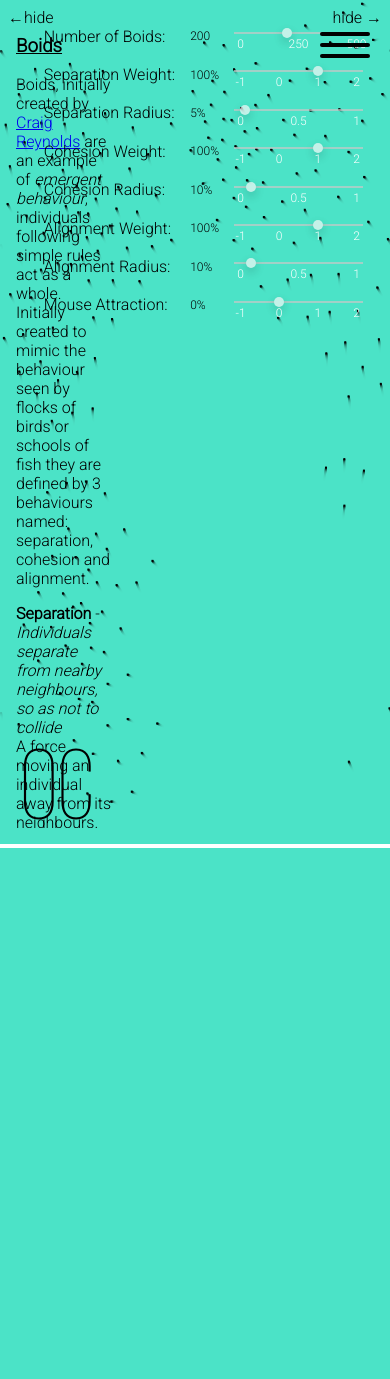
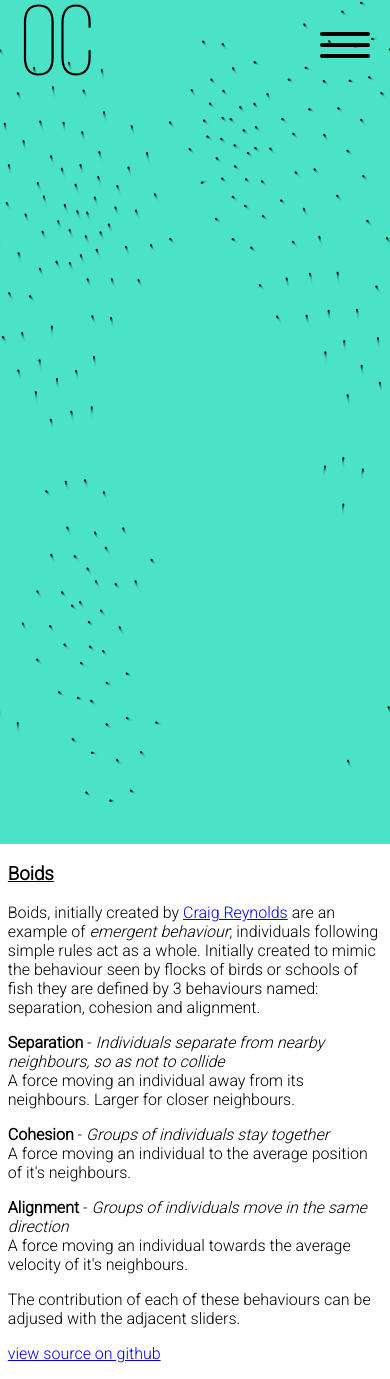
Before and after one commit to ocheal/website, a Flask app: page /boids/ in a window 390 px wide. Before the commit the page ends 848 px from the top, so only its background shows below. Run offline with Flask 2, Linux system fonts and the light colour scheme.

Commit message:
Update boids layout to be framed and cleaner. Some bugfixes

```diff
--- a/website/projects/boids/static/css/boids.css
+++ b/website/projects/boids/static/css/boids.css
@@ -6,10 +6,8 @@
 body {
     margin: 0;
     padding: 0;
-    overflow: hidden;
     font-family: 'Roboto';
-    height: 100vh;
-    width: 100vw;
+    overflow-x: hidden;
 }
 
 #menu-toggle {
@@ -21,24 +19,35 @@ body {
     cursor: pointer;
     z-index: 999;
 }
-@media only screen and (min-width: 768px) {
-    /* For Desktop */
-    #menu-toggle {
-        display: none;
-    }
+
+#canvas-container {
+    width: 100vw;
+    height: 100vh;
+    margin: 0;
+}
+
+#canvas-container.background {
+    opacity: 50%;
 }
 
 #info {
-    position: absolute;
+    position: relative;
     margin: 1em;
-    width: 25%;
-    height: calc(100vh - 2*1em);
-    overflow: auto;
-    transition: ease 0.75s;
+    margin: 2vw;
 }
 
-#info.hidden {
-    transform: translateX(calc(-100% - 1em));
+@media only screen and (min-width: 768px) {
+    /* For Desktop */
+    #canvas-container {
+        width: 80vw;
+        height: 80vh;
+        margin: 2vw auto;
+    }
+    #info {
+        width: 50vw;
+        text-align: center;
+        margin: 0 auto;
+    }
 }
 
 .button {
@@ -52,7 +61,7 @@ body {
 #initials{
     position: absolute;
     left: 0%;
-    bottom: 0%;
+    top: 0%;
     font-size: 100px;
     font-family: var(--title-font);
     text-decoration: none;
@@ -60,52 +69,25 @@ body {
     margin: 0 0.2em;
 }
 
-#info-button {
-    position: absolute;
-}
-#info-button::before {
-    content: "\2190 hide";
-}
-#info-button.hidden::before {
-    content: "show \2192";
-}
-
-#controls-button {
-    position: absolute;
-    right: 0%;
-}
-#controls-button::before {
-    content: "hide \2192";
-}
-#controls-button.hidden::before {
-    content: "\2190 show";
-}
-
 #sliders {
     position: absolute;
-    right: 0%;
-    margin: 1em;
-    padding: 0em 0.5em;
-    transition: ease .75s;
+    left: 50%;
+    top: 100px;
+    transform: translateX(-50%);
+    padding: 0 0.5em;
 }
 #sliders.hidden {
-    transform: translateX(calc(100% + 1.5em));
-}
-
-.slider-display {
-    font-size: 0.75em;
-    padding: 0 1em;
+    visibility: hidden;
 }
 
 .range-input {
     -webkit-appearance: none;
     appearance: none;
     height: 2px;
+    width: 90vw;
+    max-width: 512px;
     background: rgb(200, 200, 200);
     outline: none;
-    opacity: 0.7;
-    -webkit-transition: .2s;
-    transition: opacity .2s;
     margin-left: 0;
     margin-right: 0;
 }
@@ -144,9 +126,46 @@ body {
     display: flex;
     justify-content: center;
     text-align: center;
-    color: white;
+    /* color: white; */
     font-size: 0.75em;
     width: 0.75em;
     height: 0;
     line-height: 12px;
 }
+
+@media only screen and (min-width: 768px) {
+    /* For Desktop */
+    #sliders {
+        top: 40vh;
+        transform: translateX(-50%) translateY(-50%);
+    }
+    .range-input {
+        width: 70vw;
+    }
+}
+
+.project-button { /* see https://codepen.io/seme332/pen/reJOwo */
+    color: #000;
+    background-color: #fff;
+    border: none;
+    border-radius: 5px;
+    box-shadow: 0px 8px 15px rgba(0, 0, 0, 0.1);
+    cursor: pointer;
+    outline: none;
+    text-decoration: none;
+}
+
+.slider-button {
+    float: left;
+    width: calc(50% - 1em);
+    height: 50px;
+    line-height: 50px;
+    text-align: center;
+    margin: 0.5em;
+}
+
+.project-button:hover {
+    background-color: rgba(50, 225, 175, 0.75);
+    box-shadow: 0px 15px 20px rgba(46, 229, 157, 0.4);
+    color: #fff;
+}
--- a/website/projects/boids/static/javascript/boids.js
+++ b/website/projects/boids/static/javascript/boids.js
@@ -52,11 +52,10 @@ class Boid {
         this.velocity = velocity;
         this.acceleration = Vector2D.zeros();
         this.external = Vector2D.zeros();
-
         this.forces = {"separation": new Separation(0.05),
                        "alignment": new Alignment(0.1),
                        "cohesion": new Cohesion(0.1),
-                       "mouse": new MouseAttractor(0.)} //weight not radius
+                       "mouse": new MouseAttractor(1.0, 0.0)}
     }
 
     apply_boundary() {
@@ -204,13 +203,8 @@ class Breakaway extends Force {
     }
 }
 
-class MouseAttractor extends Force {
-    get factor() {
-        return 0.0005;
-    }
-
-    constructor(weight=1.) {
-        super(undefined, weight);
+class MousePosition {
+    constructor() {
         this.position = Vector2D.zeros();
         this.in_element = false;
         canvas.addEventListener("mouseenter", () => {this.in_element=true;});
@@ -218,9 +212,17 @@ class MouseAttractor extends Force {
         canvas.addEventListener("mousemove", (e) => {this.position.x = e.clientX/canvas.offsetWidth;
                                                      this.position.y = e.clientY/canvas.offsetHeight;});
     }
+}
+mouse_position = new MousePosition()
+
+class MouseAttractor extends Force {
+    get factor() {
+        return 0.0005;
+    }
+
     force (boid, others, distances) {
-        if (this.in_element) {
-            return this.position.subtract(boid.position);
+        if (mouse_position.in_element) {
+            return mouse_position.position.subtract(boid.position);
         }
         return Vector2D.zeros();
     }
--- a/website/projects/boids/static/markdown/boids.md
+++ b/website/projects/boids/static/markdown/boids.md
@@ -13,4 +13,4 @@ A force moving an individual towards the average velocity of it's neighbours.
 
 The contribution of each of these behaviours can be adjused with the adjacent sliders.
 
-[view source on github](https://github.com/ocheal/website/tree/master/website/projects/boids)
+[view source on github](https://github.com/olicheal/website/tree/master/website/projects/boids)
--- a/website/projects/boids/templates/boids.html
+++ b/website/projects/boids/templates/boids.html
@@ -9,6 +9,7 @@
         <script src="{{ url_for('static', filename='js/interactive.js') }}"></script>
     </head>
 	<body>
+		<div>
 			<div id="menu-toggle">
 				<svg class="" id="hamburger" viewBox="0 0 100 80" width="50" height="50">
 					<rect y="14" width="100" height="8" rx="4"></rect>
@@ -20,100 +21,73 @@
 					<rect x="0" y="36" width="80" height="8" rx="4", transform="rotate(45, 40, 40)"></rect>
 				</svg>
 			</div>
-		<div class="button" id="info-button"></div>
-		<div id="info">
-			{{ info|safe }}
+			<div id="canvas-container">
+				<canvas id="canvas"></canvas>
 			</div>
-		<div class="button" id="controls-button"></div>
-		<table id="sliders">
+			<div id="sliders" class="hidden">
+				<table>
 					<tr>
-				<td>Number of Boids:</td>
-				<td class="slider-display" id="boid-number-value">200</td>
+						<td style="font-weight: bold;">Number of Boids</td>
+					</tr>
+					<tr>
 						<td class="slider">
 							<input type="range" class="range-input" id="boid-number"
 								min="0" max="500" value="200" step="10"
 								oninput="add_remove_boids(this.value)">
-					<div class="slider-ticks">
-						<option>0</option>
-						<option>250</option>
-						<option>500</option>
-					</div>
 						</td>
 					</tr>
 					{% for behaviour in ["separation", "cohesion", "alignment"] %}
 					<tr>
-				<td>{{ behaviour.title() }} Weight:</td>
-				<td class="slider-display" id="{{ behaviour }}-weight-value">1.</td>
+						<td style="padding: 1em 0 0 0; font-weight: bold;">{{ behaviour.title() }}</td>
+					</tr>
+					<tr>
+						<td style="padding: 0 0em;">Weight</td>
+					</tr>
+					<tr>
 						<td class="slider">
 							<input type="range" class="range-input" id="{{ behaviour }}-weight"
-						   min="-1" max="2" value="1" step="0.05"
+								min="0" max="2" value="0." step="0.02"
 								oninput="slider_input('{{ behaviour }}', 'weight', this.value)">
-					<div class="slider-ticks">
-						<option>-1</option>
-						<option>0</option>
-						<option>1</option>
-						<option>2</option>
-					</div>
 						</td>
 					</tr>
 					<tr>
-				<td>{{ behaviour.title() }} Radius:</td>
-				<td class="slider-display" id="{{ behaviour }}-radius-value">0.5</td>
+						<td style="padding: 0 0em;">Radius</td>
+					</tr>
+					<tr>
 						<td class="slider">
 							<input type="range" class="range-input" id="{{ behaviour }}-radius"
-					       min="0" max="1" value="0.5" step="0.01"
+								min="0" max="0.2" value="0." step="0.002"
 								oninput="slider_input('{{ behaviour }}', 'radius', this.value)">
-					<div class="slider-ticks">
-						<option>0</option>
-						<option>0.5</option>
-						<option>1</option>
-					</div>
 						</td>
 					</tr>
 					{% endfor %}
 					<tr>
-				<td>Mouse Attraction:</td>
-				<td class="slider-display" id="mouse-weight-value">0.5</td>
+						<td style="padding: 1em 0 0 0; font-weight: bold;">Mouse Attraction</td>
+					</tr>
+					<tr>
 						<td class="slider">
 							<input type="range" class="range-input" id="mouse-weight"
-						   min="-1" max="2" value="1" step="0.05"
+								min="0" max="1" value="0" step="0.05"
 								oninput="slider_input('mouse', 'weight', this.value)">
-					<div class="slider-ticks">
-						<option>-1</option>
-						<option>0</option>
-						<option>1</option>
-						<option>2</option>
-					</div>
 						</td>
 					</tr>
 				</table>
+				<div class="clearfix">
+					<div class="project-button slider-button" id="reposition">Reposition</div>
+					<div class="project-button slider-button" id="reset">Reset</div>
+				</div>
+			</div>
+		</div>
+		<div id="info">
+			{{ info|safe }}
+		</div>
 		<a class="h-pointer" href="{{url_for('index')}}" id="initials">OC</a>
 		<script src="{{ url_for('.static', filename='javascript/vector2d.js') }}"></script>
 		<script src="{{ url_for('.static', filename='javascript/boids.js') }}"></script>
         <script>
-			function setupCanvas(canvas) {
-				// Get the device pixel ratio, falling back to 1.
-				var dpr = window.devicePixelRatio || 1;
-				resize_canvas()
-				console.log(dpr);
-				// Get the size of the canvas in CSS pixels.
-				var rect = canvas.getBoundingClientRect();
-				// Give the canvas pixel dimensions of their CSS
-				// size * the device pixel ratio.
-				canvas.width = rect.width * dpr;
-				canvas.height = rect.height * dpr;
-				var ctx = canvas.getContext('2d');
-				console.log(canvas.width);
-				// Scale all drawing operations by the dpr, so you
-				// don't have to worry about the difference.
-				ctx.scale(dpr, dpr);
-				return ctx;
-			}
-			var canvas = document.createElement('canvas')
+			var canvas = document.getElementById('canvas')
 			  , ctx = canvas.getContext('2d')
 			  , boids = new Boids(200);
-
-			document.body.appendChild(canvas);
 
 			var id = setInterval(frame, 15);
 			function frame() {
@@ -123,10 +97,12 @@
 
 			var dpr = window.devicePixelRatio || 1;
             function resize_canvas() {
-				canvas.style.width = window.innerWidth + "px";
-				canvas.style.height = window.innerHeight + "px";
-                canvas.width = window.innerWidth * dpr;
-                canvas.height = window.innerHeight * dpr;
+				// Visually fill parent
+				canvas.style.width = "100%";
+				canvas.style.height = "100%";
+				// set internal size to match.
+				canvas.width  = canvas.offsetWidth * dpr;
+				canvas.height = canvas.offsetHeight * dpr;
 			};
 			function onresize() {
 				resize_canvas();
@@ -144,22 +120,17 @@
 				let dims = new Vector2D(canvas.width, canvas.height);
 				for (let boid of boids.boids) {
 					let pos = boid.position.mult(dims)
-					ctx.fillRect(pos.x, pos.y, 2, 2)
+					ctx.beginPath();
+					ctx.arc(pos.x, pos.y, 1, 0, 2 * Math.PI);
+					ctx.fill();
 				}
 			}
 
-			function slider_display(id, value, percent=true) {
-				if (percent) {
-					value = Math.round(100*value)+"%";
-				}
-				document.getElementById(`${id}-value`).innerHTML = value;
-			}
-
 			function slider_input(behaviour, parameter, value) {
+				console.log(behaviour, parameter, value)
 				for (let boid of boids.boids) {
 					boid.forces[behaviour][parameter] = value;
 				}
-				slider_display(`${behaviour}-${parameter}`, value)
 			}
 
 			function add_remove_boids(value) {
@@ -173,16 +144,15 @@
 				while (value < boids.boids.length) {
 					boids.boids.pop();
 				}
-				slider_display("boid-number", value, false)
 			}
 
 			// Slider Initial Values
 			function slider_init(id, value, percent=true)  {
 				let slider = document.getElementById(id);
 				slider.value = value;
-				slider_display(id, value, percent);
+				// slider_display(id, value, percent);
 			}
-			(() => {
+			function slider_set_from_boids() {
 				let reference_boid = boids.boids[0];
 				for (let behaviour of ["separation", "cohesion", "alignment"]) {
 					slider_init(`${behaviour}-weight`, reference_boid.forces[behaviour].weight);
@@ -190,22 +160,36 @@
 				}
 				slider_init('mouse-weight', reference_boid.forces["mouse"].weight);
 				slider_init('boid-number', boids.boids.length, false);
-			})();
+			}
+			slider_set_from_boids();
+
+			function reposition_boids() {
+				for (let boid of boids.boids) {
+					boid.position = Vector2D.random()
+					boid.velocity = Vector2D.zeros()
+				}
+			}
+
+			function reset_boids(){
+				reposition_boids()
+				reference_boid = new Boid()
+				for (let boid of boids.boids) {
+					boid.forces = Object.assign(boid.forces, reference_boid.forces);
+				}
+				slider_set_from_boids();
+			}
 		</script>
 		<script>
-			var info_button = document.getElementById("info-button");
-			var controls_button = document.getElementById("controls-button");
-
-			info_button.addEventListener("click", class_toggle("info", "hidden", false));
-			info_button.addEventListener("click", class_toggle("info-button", "hidden", false));
-			controls_button.addEventListener("click", class_toggle("sliders", "hidden", false));
-			controls_button.addEventListener("click", class_toggle("controls-button", "hidden", false));
-
-            var menu_shown = false;
             var menu_toggle = document.getElementById("menu-toggle");
             menu_toggle.addEventListener("click", class_toggle("hamburger", "removed", false));
             menu_toggle.addEventListener("click", class_toggle("cross", "removed", true));
-            menu_toggle.addEventListener("click", () => { menu_shown = !menu_shown });
+			menu_toggle.addEventListener("click", class_toggle("sliders", "hidden", true));
+			menu_toggle.addEventListener("click", class_toggle("canvas-container", "background", false));
+
+			var reposition_button = document.getElementById("reposition");
+			reposition_button.addEventListener("click", reposition_boids);
+			var reset_button = document.getElementById("reset");
+			reset_button.addEventListener("click", reset_boids);
 		</script>
     </body>
 </html>
--- a/website/static/css/utils.css
+++ b/website/static/css/utils.css
@@ -15,7 +15,7 @@
 float elements do not contribute height to their parents
 this "hack" fixes that, such that height: auto can be
 used with float elements */
-.group::after {
+.clearfix::after {
     content: "";
     display: block;
     clear: both;
--- a/website/templates/index.html
+++ b/website/templates/index.html
@@ -32,7 +32,7 @@
                     <p class="title" id="title-home">Oliver Cheal</p>
                 </div>
             </div>
-            <div class="section group" id="projects">
+            <div class="section clearfix" id="projects">
             {% for project in projects %}
                 <a class="project project-button" href="{{project.href}}">
                     <div>
@@ -45,7 +45,7 @@
                 <a class="title h-pointer" href="{{url_for('index')}}" id="title-contactme">OC</a>
                 <ul class="flex-list" id="contactme-links">
                     <li class="link-item"><a class="h-underline" href="mailto:oli.cheal@gmail.com">EMAIL</a></li>
-                    <li class="link-item"><a class="h-underline" href="https://github.com/ocheal">GITHUB</a></li>
+                    <li class="link-item"><a class="h-underline" href="https://github.com/olicheal">GITHUB</a></li>
                     <li class="link-item"><a class="h-underline" href="https://twitter.com/OliChealF1">TWITTER</a></li>
                     <li class="link-item"><a class="h-underline" href="https://www.linkedin.com/in/oliver-cheal-094876150/">LINKEDIN</a></li>
                 </ul>
```
Also changed, not shown: README.md. Lines whose indentation alone changed are shown as unchanged.
